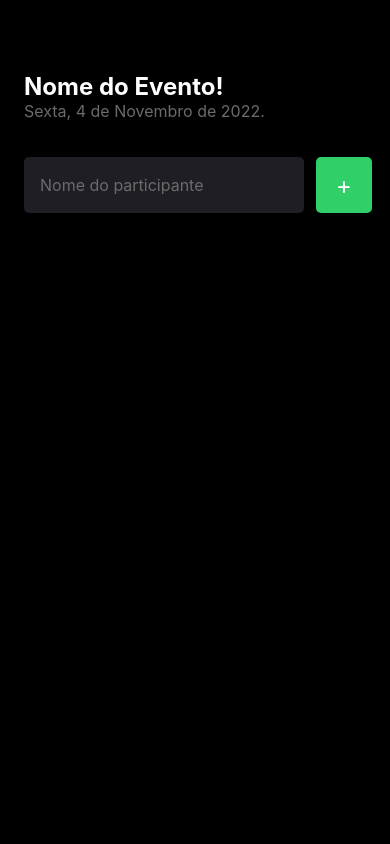
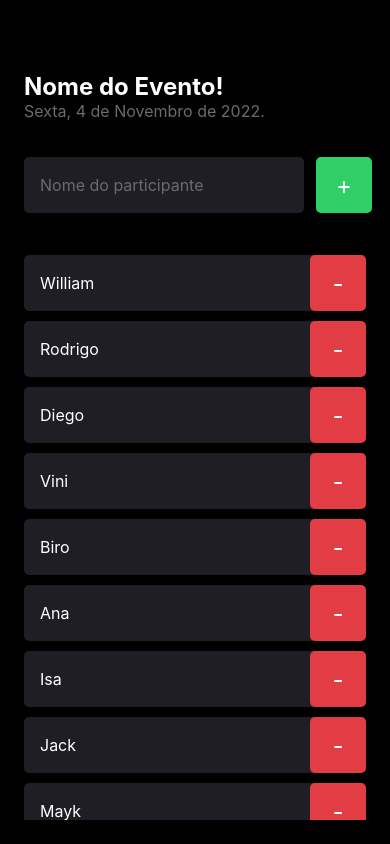
Before and after one commit to WilliamFaller/Lista-de-Participantes, a React Native app: screen / in a window 390 px wide. Built offline with nearby package versions, Linux system fonts and the light colour scheme.

Commit message:
Finalizando os Fundamentos de React Native

```diff
--- a/App.tsx
+++ b/App.tsx
@@ -1,7 +1,14 @@
 import Home from './src/screens/Home';
+import { StatusBar } from 'react-native';
 
 export default function App() {
-  return (
-    <Home/>
+  return (<>
+      <StatusBar
+        barStyle="light-content"
+        backgroundColor="transparent"
+        translucent
+      />
+      <Home/>
+    </>
   );
 }
--- /dev/null
+++ b/src/components/Participant/index.tsx
@@ -0,0 +1,20 @@
+import { View, Text, TouchableOpacity } from 'react-native';
+import { styles } from './styles';
+
+type Props = {
+    name: string;
+    onRemove?: () => void;
+}
+
+export function Participant({ name, onRemove }: Props) {
+    return (
+        <View style={styles.container}>
+            <Text style={styles.name}>
+                {name}
+            </Text>
+            <TouchableOpacity style={styles.button} onPress={onRemove}>
+                <Text style={styles.buttonText}>-</Text>
+            </TouchableOpacity>
+        </View>
+    );
+}
--- /dev/null
+++ b/src/components/Participant/styles.ts
@@ -0,0 +1,30 @@
+import { StyleSheet } from 'react-native';
+
+export const styles = StyleSheet.create({
+    container: {
+        width: '100%',
+        backgroundColor: '#1f1e25',
+        borderRadius: 5,
+        flexDirection: 'row',
+        alignItems: 'center',
+        marginBottom: 10,
+    },
+    name:{
+        flex: 1,
+        fontSize: 16,
+        marginLeft: 16,
+        color: '#fff',
+    },
+    buttonText: {
+        color: '#fff',
+        fontSize: 24,
+    },
+    button: {
+        width: 56,
+        height: 56,
+        borderRadius: 5,
+        backgroundColor: '#e23c44',
+        justifyContent: 'center',
+        alignItems: 'center',
+    },
+});
--- a/src/screens/Home/index.tsx
+++ b/src/screens/Home/index.tsx
@@ -1,10 +1,31 @@
-import { Text, View, TextInput, TouchableOpacity } from 'react-native';
+import { Text, View, TextInput, TouchableOpacity, FlatList, Alert } from 'react-native';
 import { styles } from './styles';
+import { Participant } from '../../components/Participant';
 
 export default function Home() {
 
+  const participants = ['William', 'Rodrigo', 'Diego', 'Vini', 'Biro', 'Ana', 'Isa',
+  'Jack', 'Mayk', 'Guilherme', 'João', 'Pedro', 'Lucas', 'Mateus']
+
     function handleParticipantAdd() {
-        console.log("Adicionou um participante!");
+      if(participants.includes('William')){
+        return Alert.alert('Participante existente', 'Já existe um participante na lista com esse nome.')
+      }
+        console.log('Adicionou um participante!');
+    }
+
+    function handleParticipantRemove(name: string) {
+      Alert.alert('Remover participante', `Deseja remover ${name} da lista de participantes?`, [{
+        text: 'Sim',
+        onPress: () => Alert.alert('Removido com sucesso!')
+      },
+      {
+        text: 'Não',
+        style: 'cancel',
+        //onPress: () => Alert.alert('Remoção cancelada!')
+      }
+    ])
+      console.log(`Você removeu ${name} da lista de participantes`);
     }
 
   return (
@@ -13,8 +34,8 @@ export default function Home() {
       <Text style={styles.eventDate}>Sexta, 4 de Novembro de 2022.</Text>
       <View style={styles.form}>
         <TextInput
-            placeholder="Nome do participante"
-            placeholderTextColor={"#6b6b6b"}
+            placeholder='Nome do participante'
+            placeholderTextColor={'#6b6b6b'}
             style={styles.input}
             keyboardType='default'
         />
@@ -22,6 +43,24 @@ export default function Home() {
             <Text style={styles.buttonText}>+</Text>
         </TouchableOpacity>
       </View>
+      <FlatList
+        keyExtractor={item => item}
+        data={participants}
+        renderItem={({ item }) => (
+          <Participant
+          key={item}
+          name={item}
+          onRemove={() => handleParticipantRemove(item)}
+        />
+        )}
+        showsVerticalScrollIndicator={false}
+        ListEmptyComponent={() => (
+          <Text style={styles.listEmptyText}>
+            Não há participantes cadastrados, seja o primeiro a adicionar um participante
+          </Text>
+        )}
+        />
+
     </View>
   );
 }
--- a/src/screens/Home/styles.ts
+++ b/src/screens/Home/styles.ts
@@ -43,5 +43,10 @@ export const styles = StyleSheet.create({
         flexDirection: 'row',
         marginTop: 36,
         marginBottom: 42,
+    },
+    listEmptyText: {
+        color: '#fff',
+        fontSize: 14,
+        textAlign: 'center',
     }
   });
```
